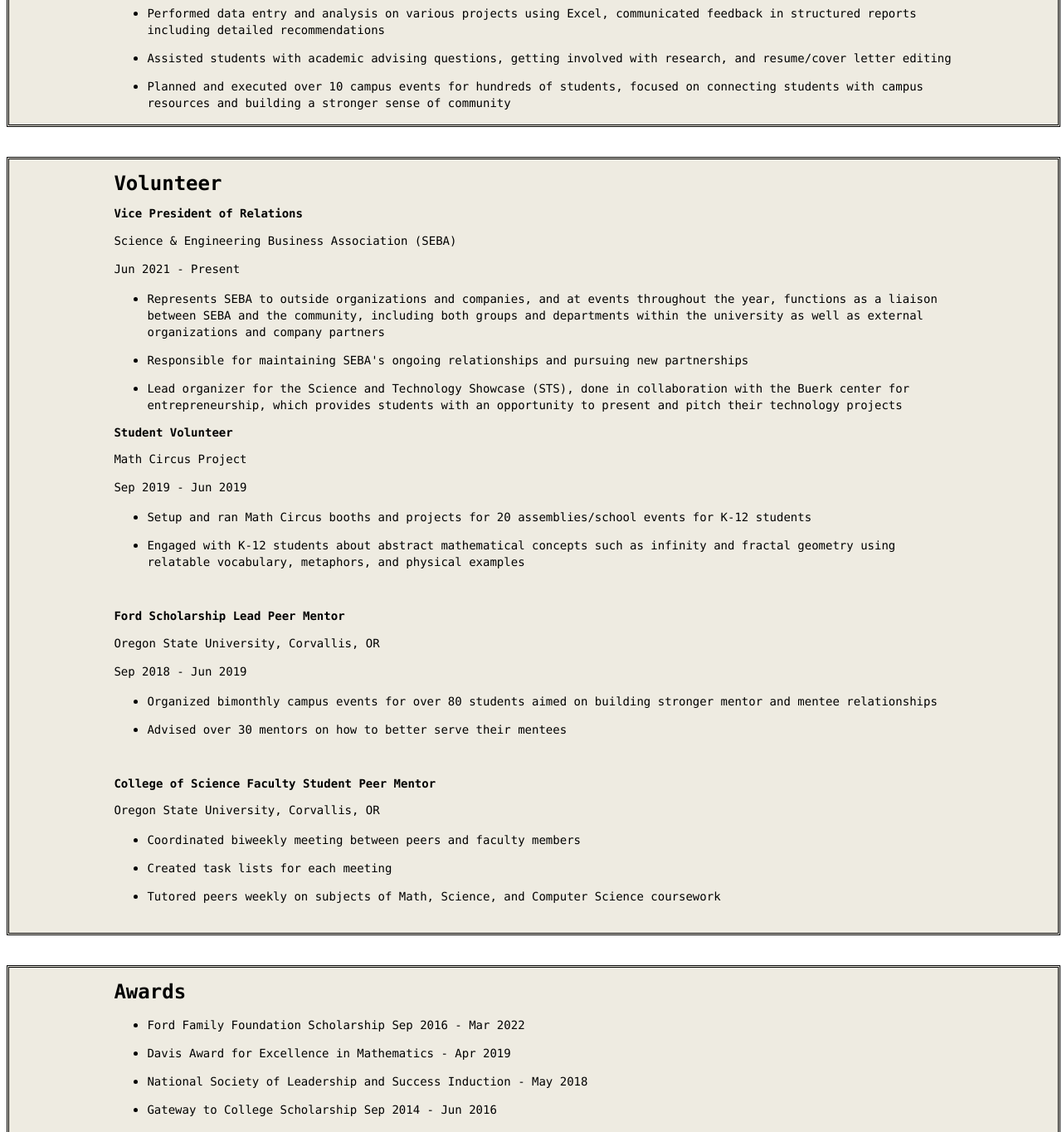
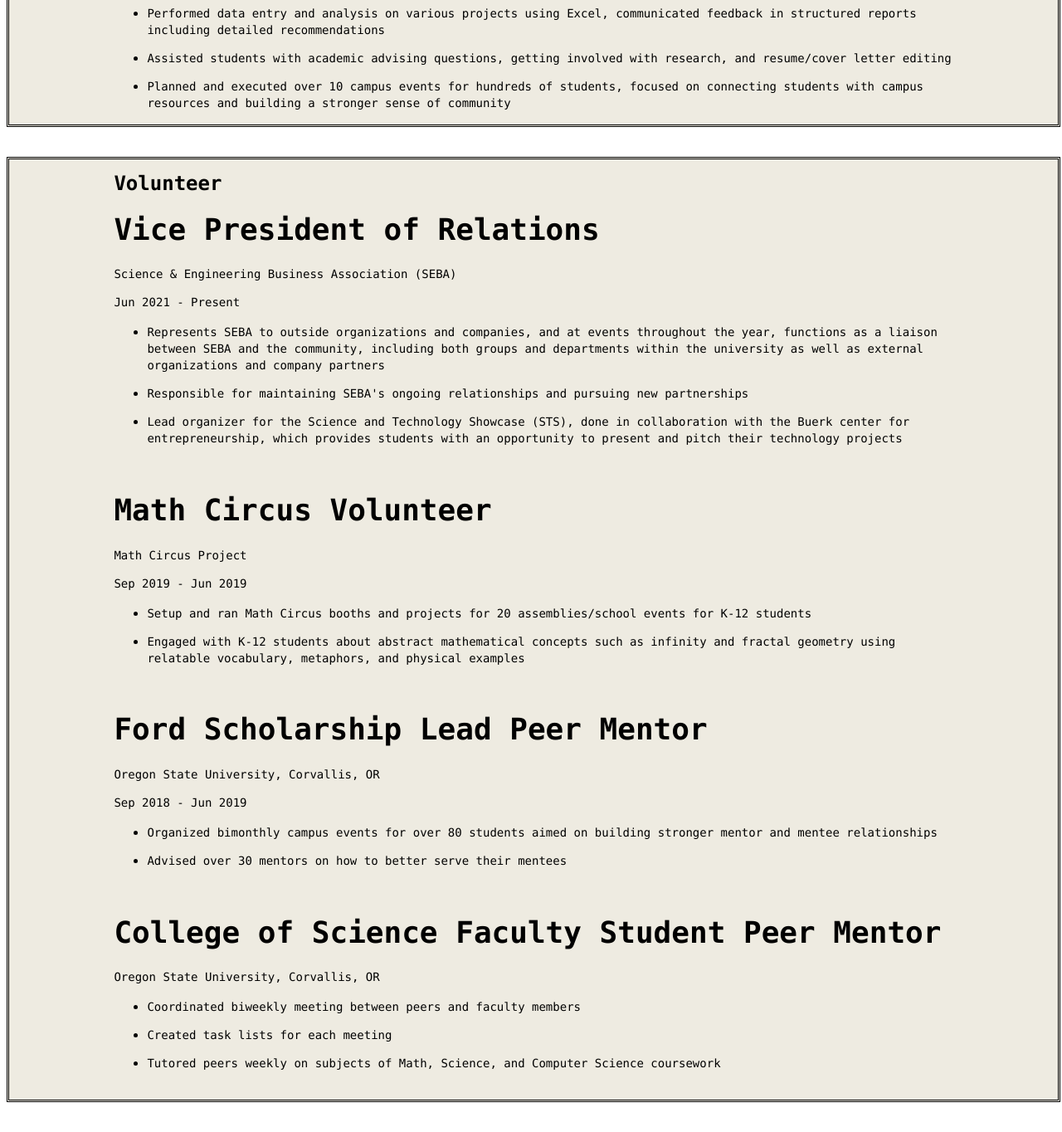
Before and after one commit to aaliyahfiala42/MyWebsite, a Flask app: page /resume in a window 1280 px wide. Shown: the part 2485-3849 px from the top of the page at 83% size. Run offline with Flask 2, Linux system fonts and the light colour scheme.

Commit message:
Current Website Version

```diff
--- a/templates/resume.html
+++ b/templates/resume.html
@@ -128,7 +128,7 @@
 <div class="content" align="left">
     <div>
         <h1>Volunteer</h1>
-            <h3>Vice President of Relations</h3>
+            <h2>Vice President of Relations</h2>
                 <p>Science & Engineering Business Association (SEBA)</p>
                 <p>Jun 2021 - Present</p>
                 <ul>
@@ -141,8 +141,8 @@
                         Buerk center for entrepreneurship, which provides students with an opportunity to present and
                         pitch their technology projects</p></li>
                 </ul>
-
-            <h3>Student Volunteer</h3>
+        </br>
+            <h2>Math Circus Volunteer</h2>
                 <p>Math Circus Project</p>
                 <p>Sep 2019 - Jun 2019</p>
                 <ul>
@@ -152,7 +152,7 @@
                         geometry using relatable vocabulary, metaphors, and physical examples</p></li>
                 </ul>
         </br>
-            <h3>Ford Scholarship Lead Peer Mentor</h3>
+            <h2>Ford Scholarship Lead Peer Mentor</h2>
                 <p>Oregon State University, Corvallis, OR</p>
                 <p>Sep 2018 - Jun 2019</p>
                 <ul>
@@ -161,7 +161,7 @@
                     <li><p>Advised over 30 mentors on how to better serve their mentees </p></li>
                 </ul>
         </br>
-            <h3>College of Science Faculty Student Peer Mentor</h3>
+            <h2>College of Science Faculty Student Peer Mentor</h2>
                 <p>Oregon State University, Corvallis, OR</p>
                 <ul>
                     <li><p>Coordinated biweekly meeting between peers and faculty members</p></li>
```
